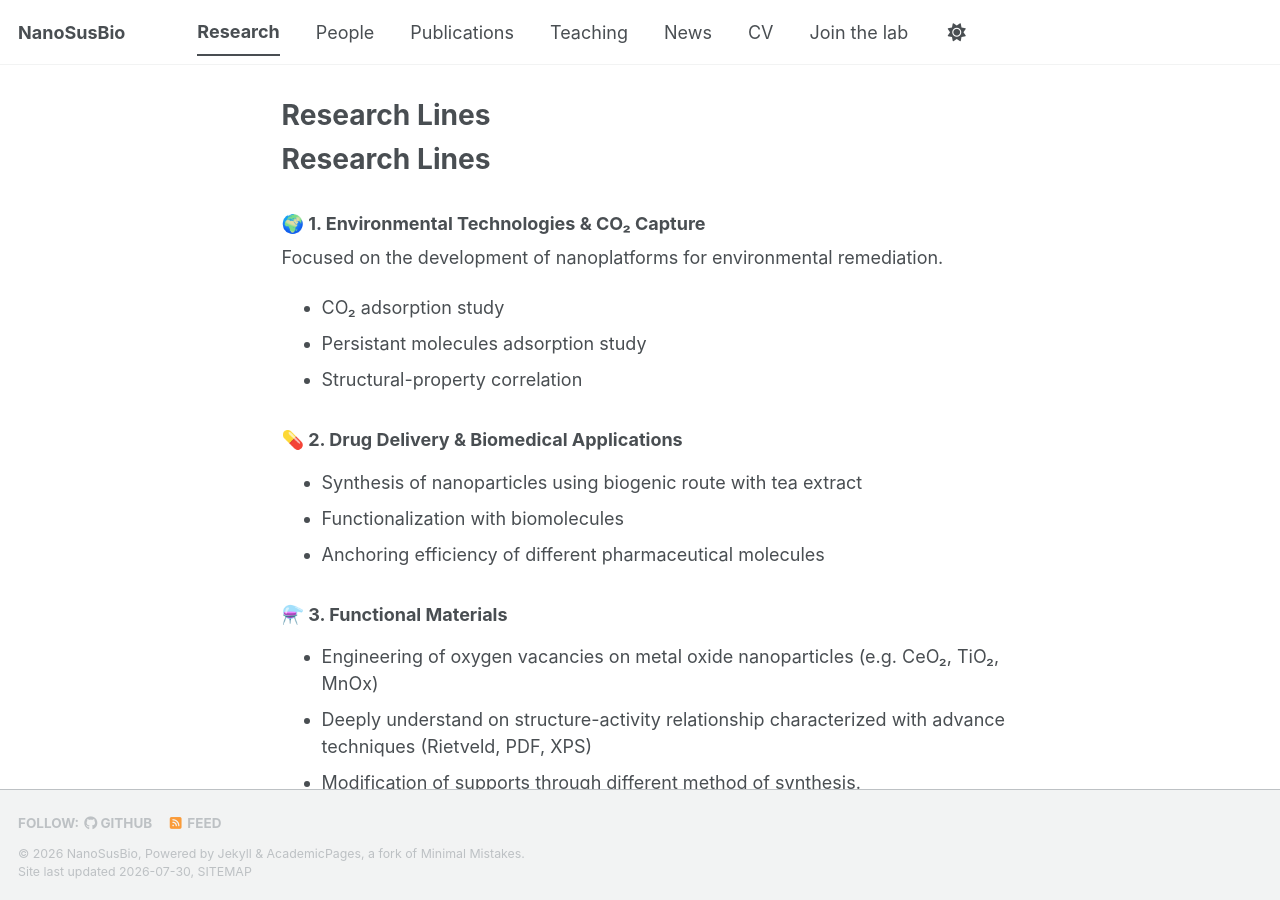
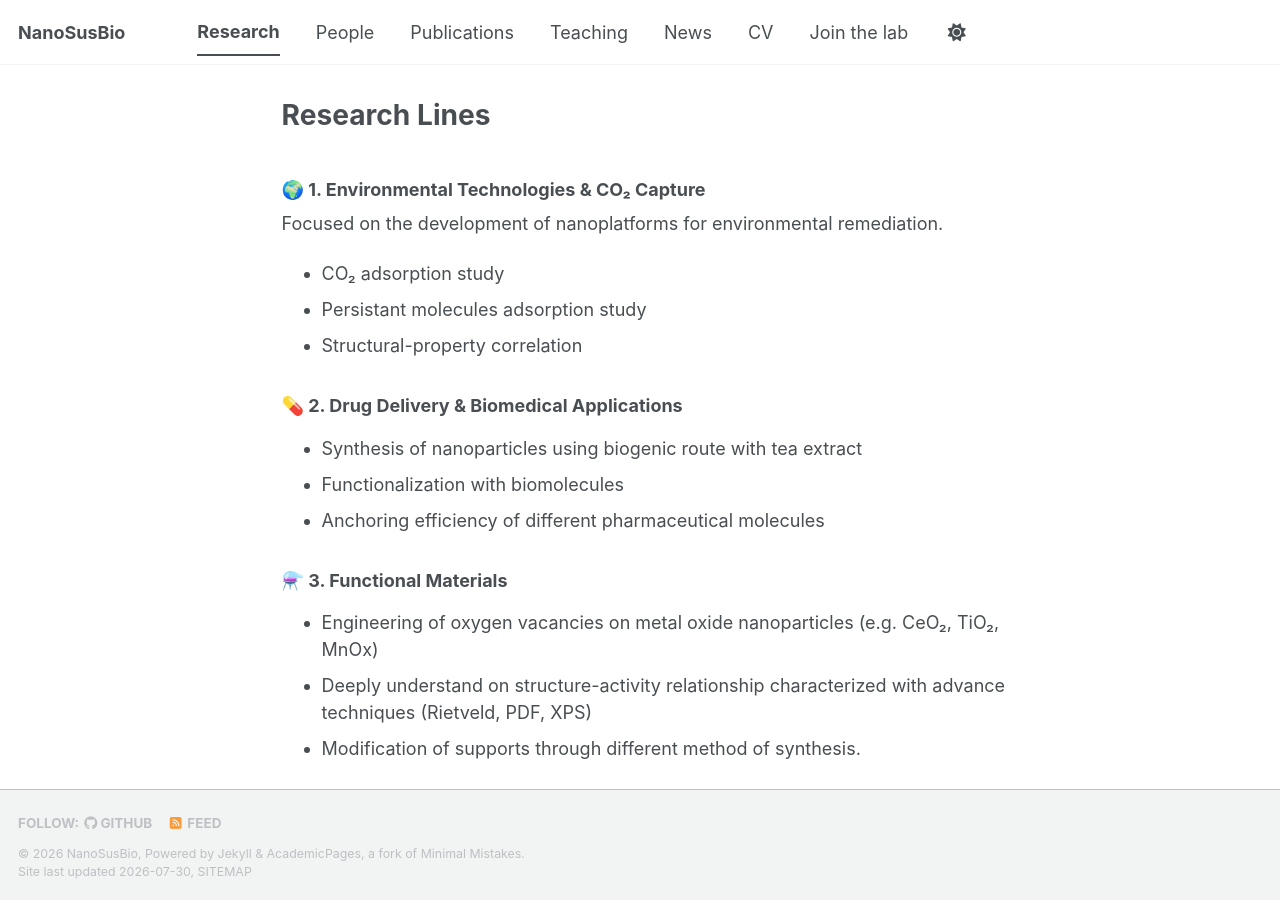
Before and after one commit to NanoSusBio/nanosusbio.github.io, a Jekyll site: the page built from _pages/research.md, in a window 1280 px wide and 900 px high. Built offline with Jekyll 4.4.1, drawn with Linux system fonts in a browser that asks for light colours; a style sheet for code colours, icons or effects is not loaded.

Commit message:
Remove 'Research Lines' header from research.md
Removed the 'Research Lines' header from the research page.

```diff
--- a/_pages/research.md
+++ b/_pages/research.md
@@ -4,8 +4,6 @@ title: "Research Lines"
 permalink: /research/
 author_profile: false
 ---
-
-# Research Lines
 
 ### 🌍 1. Environmental Technologies & CO₂ Capture
 Focused on the development of nanoplatforms for environmental remediation.
```
